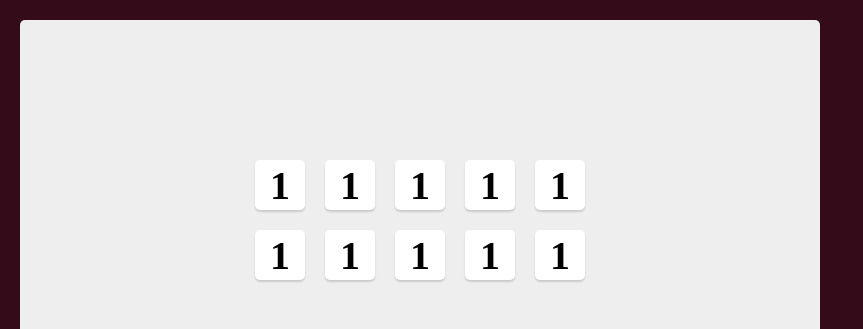
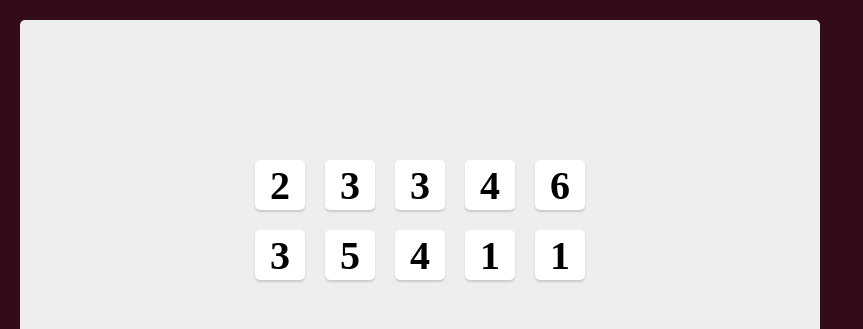
Before and after one commit to michhub-dev/tenzies, a React (Create React App) app: page / in a window 1280 px wide. Shown: the top 329 px of the page, without its empty margins (0-863 px from the left). Built offline with nearby package versions, Linux system fonts and the light colour scheme.

Commit message:
Generate random number

```diff
--- a/src/App.js
+++ b/src/App.js
@@ -1,21 +1,26 @@
-import Die from './components/Die'
+import React, {useState, useEffect} from "react";
+import Die from './components/Die';
 
 
 export default function App(){
+  const [dice, setDice] = useState(dieRandomNum)
+
+    function dieRandomNum(){
+        const newArray = []
+        for(let i = 0; i < 10; i++){
+            newArray.push(Math.ceil(Math.random() * 6))
+        }
+        return newArray
+    }
+
+    const mapDice = dice.map(die => <Die value={die} />)
+
     return (
         <>
         <main>
             <div className='main-container'>
-                <Die value="1" />
-                <Die value="1" />
-                <Die value="1" />
-                <Die value="1" />
-                <Die value="1" />
-                <Die value="1" />
-                <Die value="1" />
-                <Die value="1" />
-                <Die value="1" />
-                <Die value="1" />
+                {mapDice}
+
             </div>
         </main>
         </>
```
